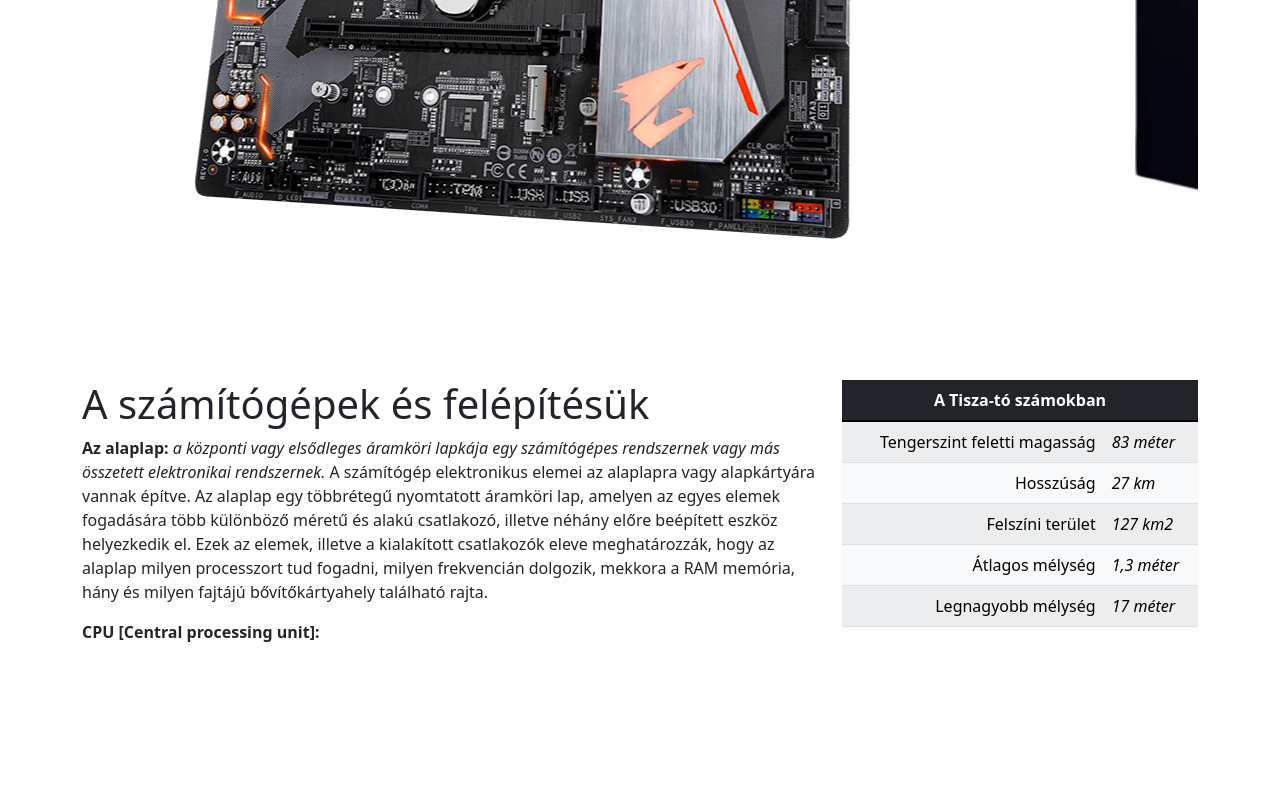
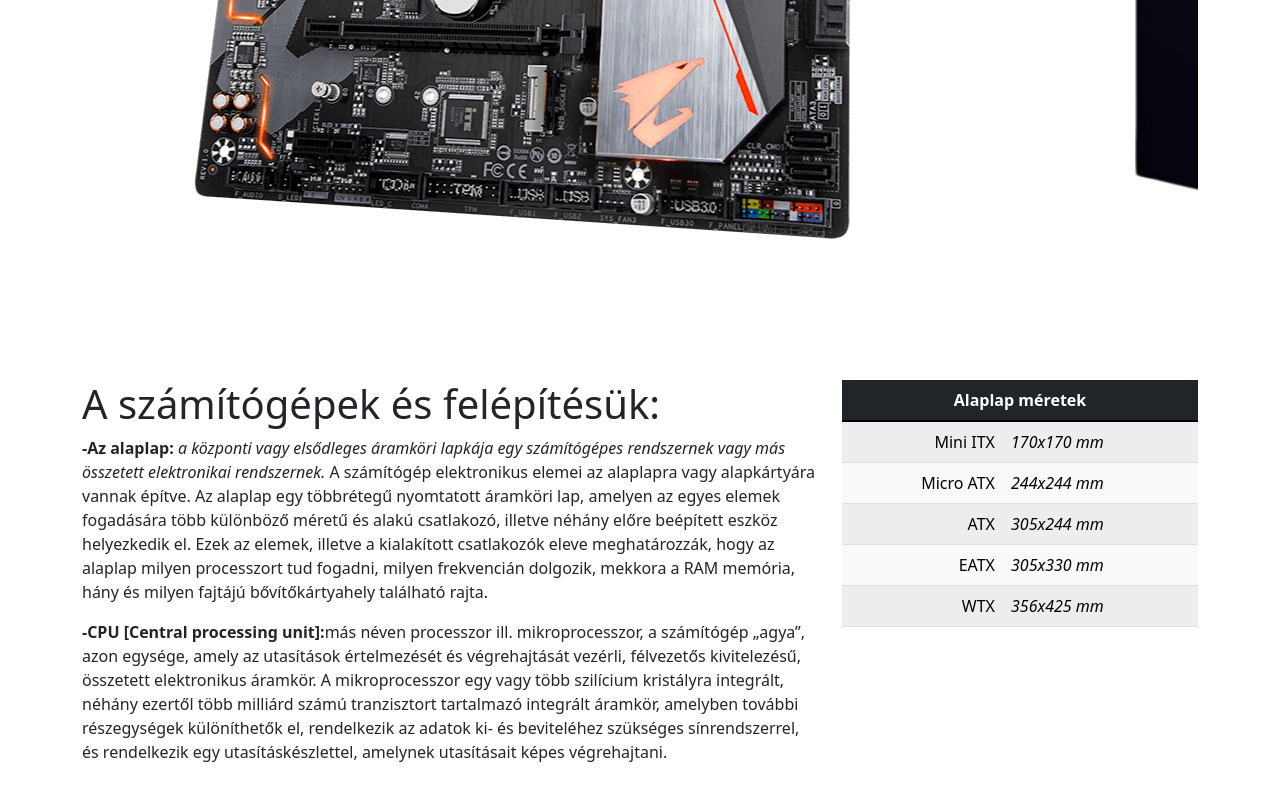
Before and after one commit to Bendi1005/bootstrap-project, a plain HTML site: page index.html in a window 1280 px wide. Shown: the part 617-1417 px from the top of the page. Before the commit the page ends 1325 px from the top, so only its background shows below. Drawn offline with nearby package versions, Linux system fonts and the light colour scheme.

Commit message:
táblázat hozzáadva

```diff
--- a/index.html
+++ b/index.html
@@ -49,44 +49,49 @@
         <section class="my-5" id="bevezető">
             <div class="row">
                 <div class="col-lg-8">
-                    <h1>A számítógépek és felépítésük</h1>
-                    <p><b>Az alaplap: </b><i> a központi vagy elsődleges áramköri lapkája egy számítógépes rendszernek vagy más összetett elektronikai rendszernek. </i>
+                    <h1>A számítógépek és felépítésük:</h1>
+                    <p><b>-Az alaplap: </b><i> a központi vagy elsődleges áramköri lapkája egy számítógépes rendszernek vagy más összetett elektronikai rendszernek. </i>
                          A számítógép elektronikus elemei az alaplapra vagy alapkártyára vannak építve.
                         Az alaplap egy többrétegű nyomtatott áramköri lap, amelyen az egyes elemek fogadására több
                         különböző méretű és alakú csatlakozó, illetve néhány előre beépített eszköz helyezkedik el.
                         Ezek az elemek, illetve a kialakított csatlakozók eleve meghatározzák, hogy az alaplap milyen
                         processzort tud fogadni, milyen frekvencián dolgozik, mekkora a RAM memória, hány és milyen
                         fajtájú bővítőkártyahely található rajta.</p>
-                    <p><b>CPU [Central processing unit]:</b></p>
+                    <p><b>-CPU [Central processing unit]:</b>más néven processzor ill. mikroprocesszor, a számítógép „agya”, azon egysége,
+                        amely az utasítások értelmezését és végrehajtását vezérli, félvezetős kivitelezésű, összetett elektronikus áramkör.
+                        A mikroprocesszor egy vagy több szilícium kristályra integrált, néhány ezertől több milliárd számú tranzisztort tartalmazó integrált
+                        áramkör, amelyben további részegységek különíthetők el, rendelkezik az adatok ki- és beviteléhez szükséges sínrendszerrel, és rendelkezik
+                        egy utasításkészlettel, amelynek utasításait képes végrehajtani.
+                        </p>
 
                 </div>
                 <div class="col-lg-4">
                     <table class="table table-light table-hover table-striped">
                         <thead class="table-dark text-center">
                             <tr>
-                                <th colspan="2">A Tisza-tó számokban</th>
+                                <th colspan="2">Alaplap méretek</th>
                             </tr>
                         </thead>
                         <tbody>
                             <tr>
-                                <td class="text-end"> Tengerszint feletti magasság</td>
-                                <td class="fst-italic">83 méter</td>
+                                <td class="text-end"> Mini ITX</td>
+                                <td class="fst-italic">170x170 mm</td>
                             </tr>
                             <tr>
-                                <td class="text-end">Hosszúság</td>
-                                <td class="fst-italic">27 km</td>
+                                <td class="text-end">Micro ATX</td>
+                                <td class="fst-italic">244x244 mm</td>
                             </tr>
                             <tr>
-                                <td class="text-end">Felszíni terület</td>
-                                <td class="fst-italic">127 km2</td>
+                                <td class="text-end">ATX</td>
+                                <td class="fst-italic">305x244 mm</td>
                             </tr>
                             <tr>
-                                <td class="text-end">Átlagos mélység</td>
-                                <td class="fst-italic">1,3 méter</td>
+                                <td class="text-end">EATX</td>
+                                <td class="fst-italic">305x330 mm</td>
                             </tr>
                             <tr>
-                                <td class="text-end">Legnagyobb mélység</td>
-                                <td class="fst-italic">17 méter</td>
+                                <td class="text-end">WTX</td>
+                                <td class="fst-italic">356x425 mm</td>
                             </tr>
                         </tbody>
                     </table>
```
